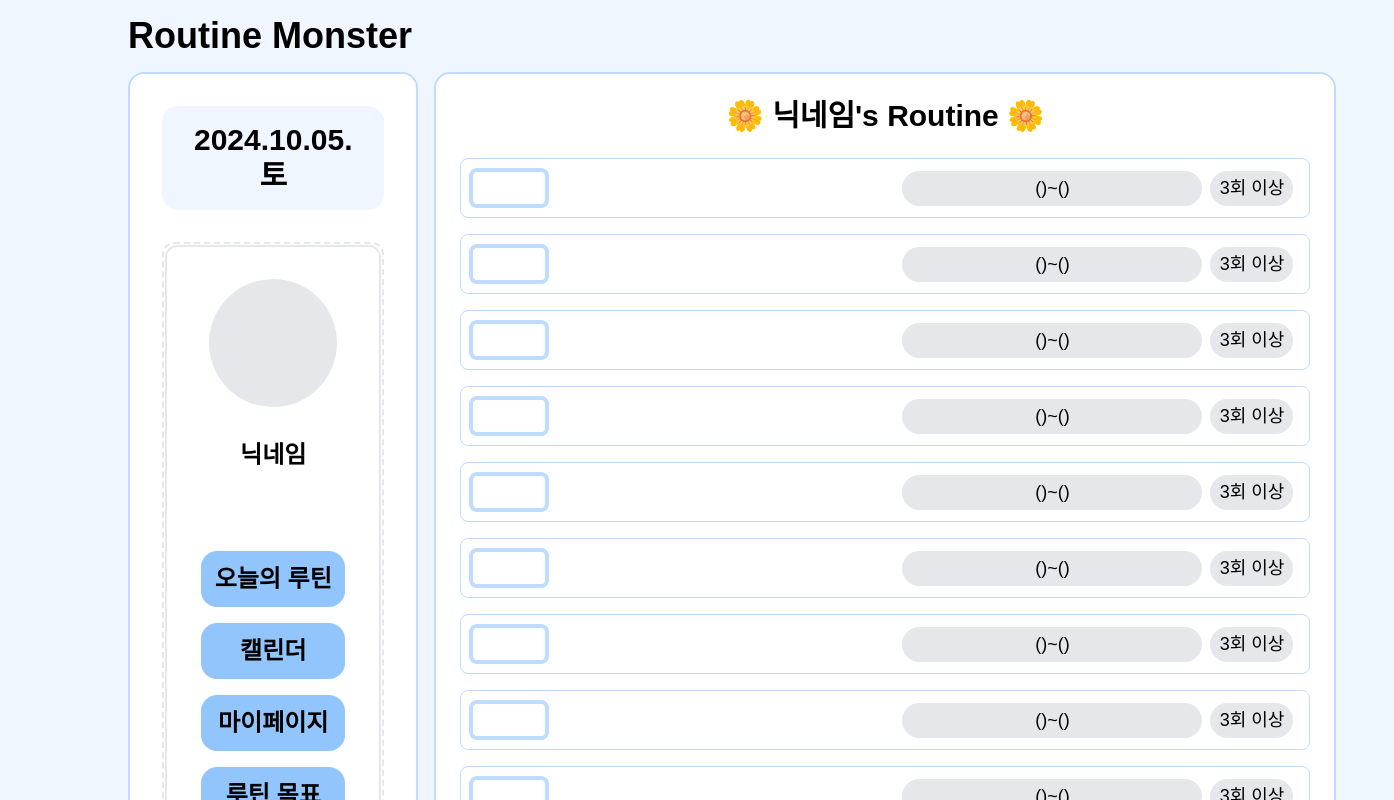
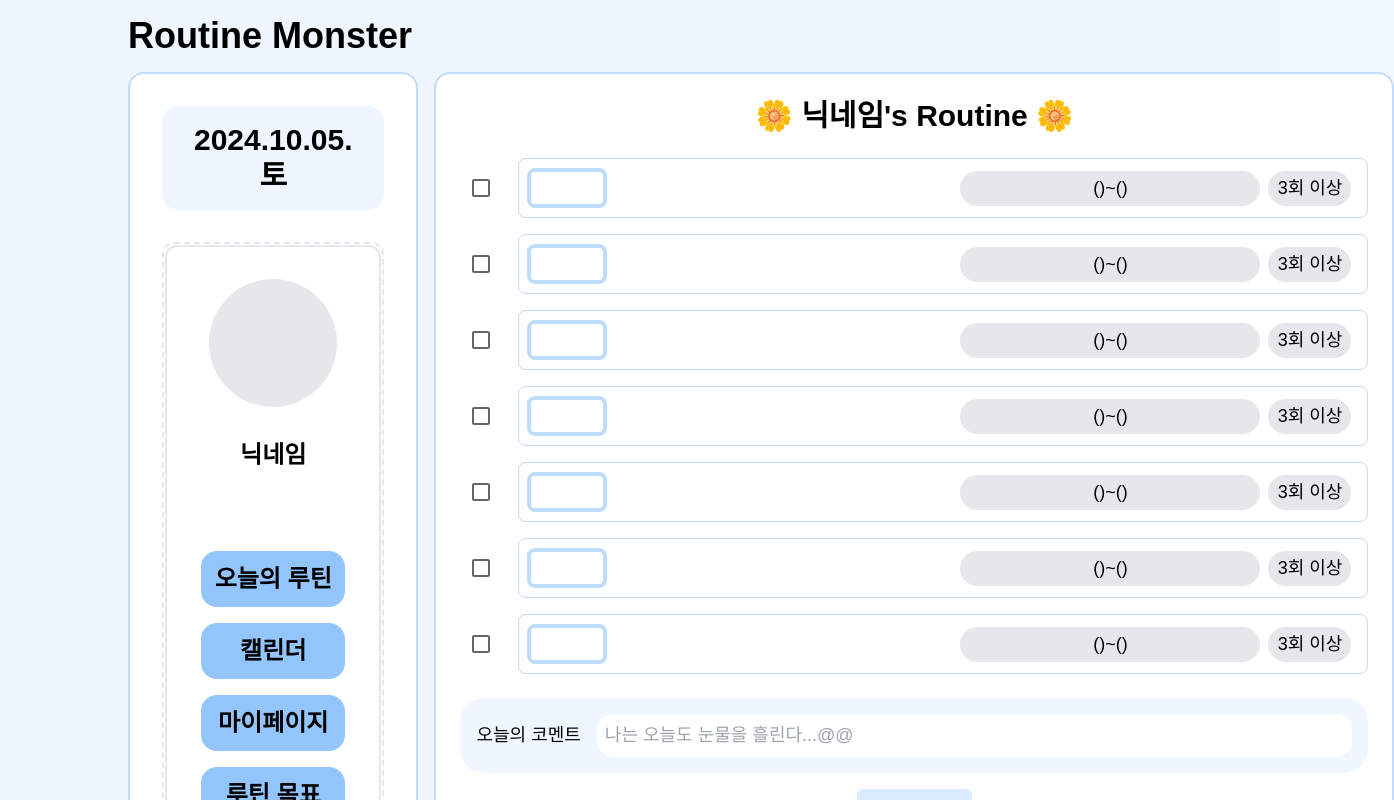
Before and after one commit to FORIF-REACT-2024/routinemonster, a React (Vite) app: page /today in a window 1280 px wide. Shown: the top 800 px of the page, 1394 px wide, since content can reach past the window. Built offline with nearby package versions, Linux system fonts and the light colour scheme; a web font is replaced by a local one.

Commit message:
페이지 수정
RoutineToday페이지 체크박스 추가
컴포넌트 크기 / 개수(임의) 조정

```diff
--- a/src/components/CommentInput.jsx
+++ b/src/components/CommentInput.jsx
@@ -1,7 +1,7 @@
 const CommentInput = () => {
     return (
       <form>
-      <div className="max-w-3xl">  {/* 최대 너비 제한 및 가운데 정렬 */}
+      <div className>
         <div className="flex items-center bg-blue-50 rounded-3xl p-4">  {/* 더 둥근 테두리 */}
           <label className="flex items-center w-full">
             오늘의 코멘트
--- a/src/pages/RoutineList.jsx
+++ b/src/pages/RoutineList.jsx
@@ -11,7 +11,8 @@ const RoutineList = () => {
     const routines = Array(30).fill({
         type: '운동',
         description: '5km 실적 앞고 달리기',
-        period: '2024.10.10.목 ~ 2024.10.12.토',
+        startDate: '2024-11-01',
+        endDate: '2024-11-19',
         frequency: '3',
         status: 'ongoing'
     });
--- a/src/pages/RoutineToday.jsx
+++ b/src/pages/RoutineToday.jsx
@@ -2,9 +2,10 @@ import React from 'react';
 import Profile from '../components/Profile';
 import CommentInput from '../components/CommentInput';
 import TodayRoutineItem from '../components/TodayRoutineItem';
+import { Checkbox } from '@mui/material';
 
 const RoutineToday = () => {
-    const routines = Array(30).fill({
+    const routines = Array(7).fill({
         type: '운동',
         description: '5km 실적 앞고 달리기',
         startDate: '2024-11-01',
@@ -12,6 +13,8 @@ const RoutineToday = () => {
         frequency: '3',
         status: 'ongoing'
     });
+
+    const label = { inputProps: { 'aria-label': 'Checkbox demo' } };
 
     return (
         <div className="min-h-screen bg-blue-50 p-4">
@@ -47,13 +50,15 @@ const RoutineToday = () => {
                 {/* 루틴 리스트 */}
                 <div className="space-y-4">
                     {routines.map((routine, index) => (
+                        <div key={index} className="flex items-center space-x-4">
+                            <Checkbox {...label} />
                             <TodayRoutineItem
-                        key={index}
                                 type={routine.type}
                                 description={routine.description}
                                 period={routine.period}
                                 frequency={routine.frequency}
                             />
+                        </div>
                     ))}
                 </div>
 
```
Lines whose indentation alone changed are shown as unchanged.
